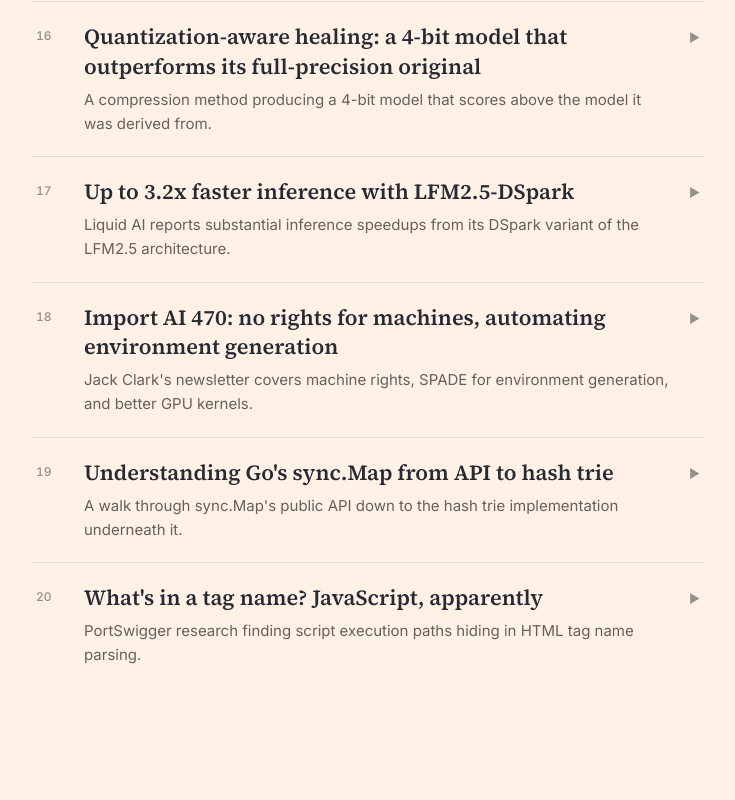
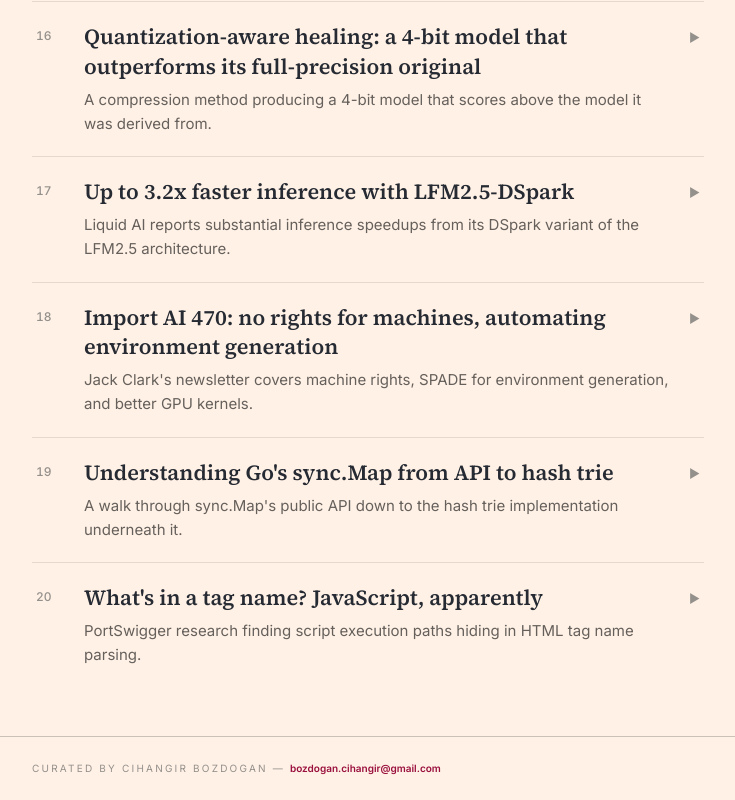
Before and after one commit to bozdoganCihangir/cihangirbozdogan.com, a Next.js app: page / in a window 1280 px wide. Shown: the part 10027-10827 px from the top of the page, without its empty margins (24-759 px from the left). Before the commit the page ends 10763 px from the top, so only its background shows below. Built offline with nearby package versions, Linux system fonts and the light colour scheme.

Commit message:
add site footer with attribution and contact

```diff
--- a/app/layout.tsx
+++ b/app/layout.tsx
@@ -2,6 +2,7 @@ import type { Metadata } from "next";
 import { Inter, Source_Serif_4 } from "next/font/google";
 import "./globals.css";
 import { Nav } from "@/components/nav";
+import { Footer } from "@/components/footer";
 import {
   SITE_URL,
   SITE_NAME,
@@ -136,6 +137,7 @@ export default function RootLayout({
         />
         <Nav />
         {children}
+        <Footer />
       </body>
     </html>
   );
--- /dev/null
+++ b/components/footer.tsx
@@ -0,0 +1,17 @@
+export function Footer() {
+  return (
+    <footer className="border-t border-rule mt-auto">
+      <div className="mx-auto w-full max-w-[1600px] px-4 sm:px-6 lg:px-10 xl:px-14 py-6">
+        <p className="text-[10px] uppercase tracking-[0.22em] text-ink-faint">
+          Curated by Cihangir Bozdogan —{" "}
+          <a
+            href="mailto:bozdogan.cihangir@gmail.com"
+            className="normal-case tracking-normal text-accent hover:text-accent-hover transition-colors font-semibold"
+          >
+            bozdogan.cihangir@gmail.com
+          </a>
+        </p>
+      </div>
+    </footer>
+  );
+}
```
